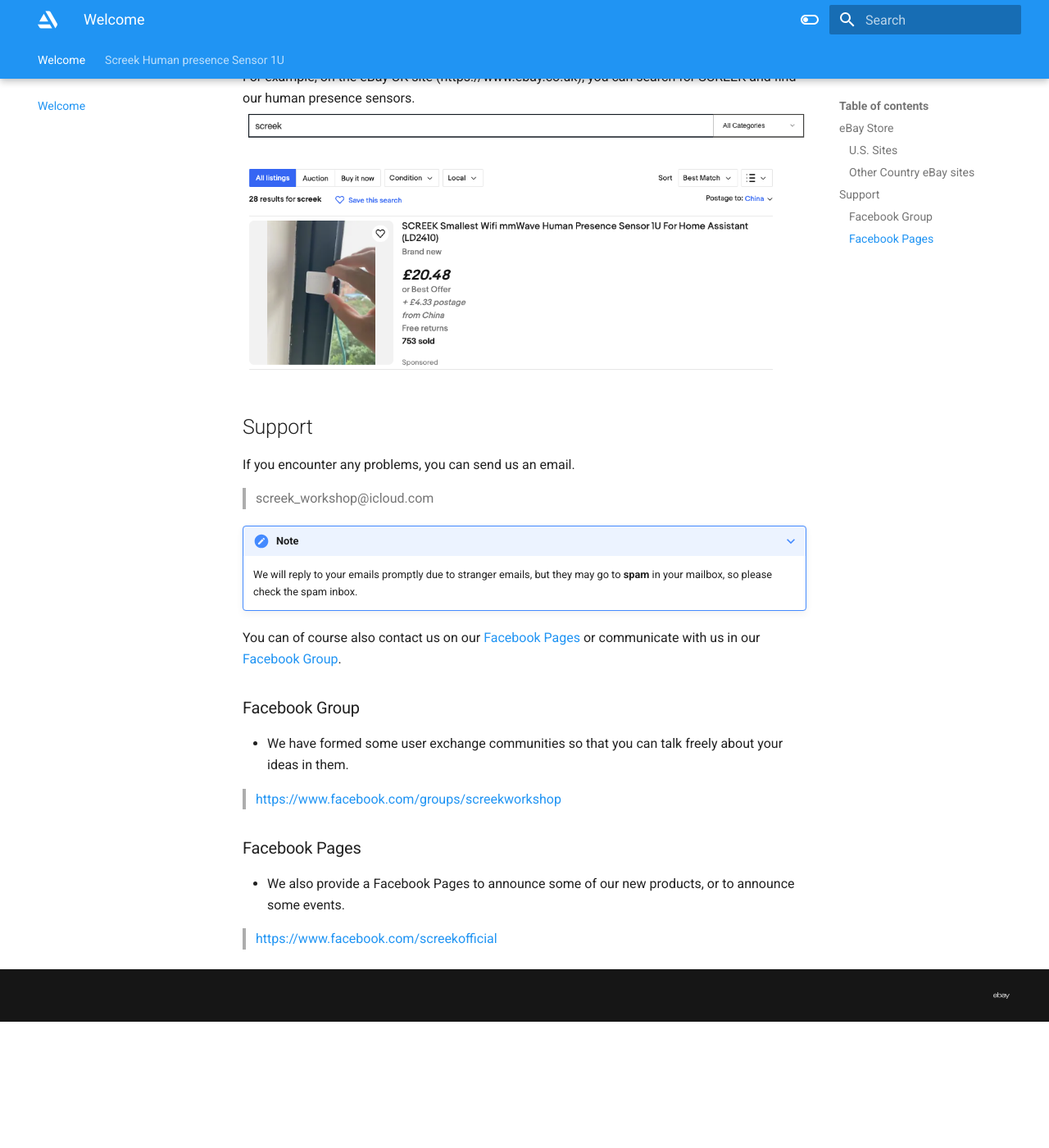
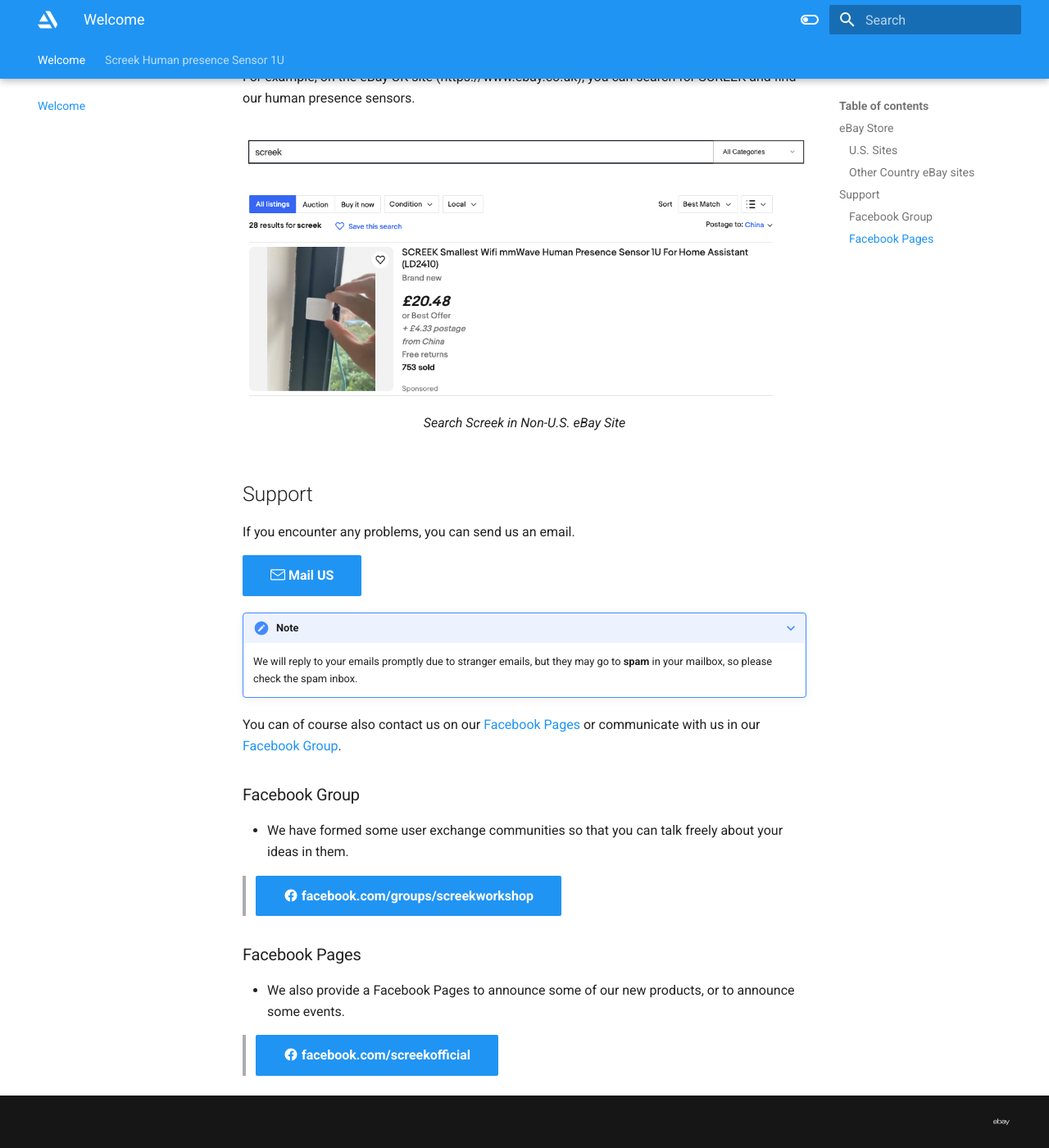
Before and after one commit to screek-workshop/sites, an MkDocs documentation site: the page built from docs/index.md, in a window 1280 px wide and 1400 px high, scrolled down 696 px. Shown: the whole window at 82% size. Built offline with MkDocs 1.6.1 and Material for MkDocs 9.7.7, drawn with Linux system fonts in a browser that asks for light colours; before the commit the page ends 1942 px from its top, so only the background shows below that.

Commit message:
加入图标

```diff
--- a/docs/index.md
+++ b/docs/index.md
@@ -15,18 +15,22 @@
 ### U.S. Sites
 For those of you who want to get our products, here is our eBay store:
 
-[https://www.ebay.com/str/screekworkshop](https://www.ebay.com/str/screekworkshop){ .md-button }
+[https://www.ebay.com/str/screekworkshop](https://www.ebay.com/str/screekworkshop){.md-button .md-button--primary}
 
 ### Other Country eBay sites
 We support shipping to all over the world, if you use another site on eBay, you can search **SCREEK** to find our products.
 
 For example, on the eBay UK site (https://www.ebay.co.uk), you can search for SCREEK and find our human presence sensors.
-![](assets/Pasted%20image%2020230705110324.png)
+<figure markdown>
+  ![](assets/screek_on_other_ebay_site.png)
+  <figcaption>Search Screek in Non-U.S. eBay Site</figcaption>
+</figure>
 
 ## Support
 
 If you encounter any problems, you can send us an email.
-> screek_workshop@icloud.com
+
+[:octicons-mail-24: Mail US](mailto:screek_workshop@icloud.com){.md-button .md-button--primary}
 
 ???+ Note
     We will reply to your emails promptly due to stranger emails, but they may go to **spam** in your mailbox, so please check the spam inbox.
```
Also changed, not shown: other parts of docs/index.md (+2 -2 lines), docs/assets/screek_on_other_ebay_site.png (renamed from docs/assets/Pasted image 20230705110324.png).
